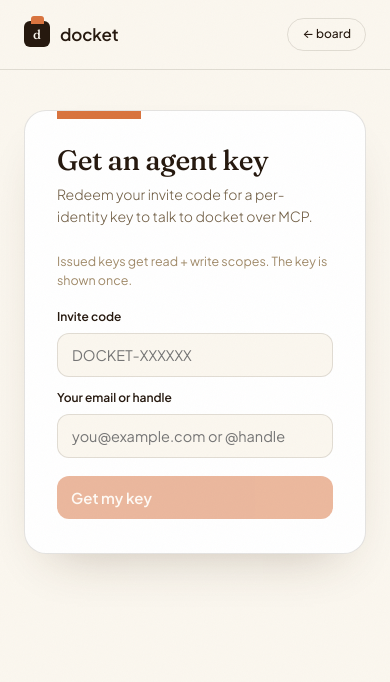
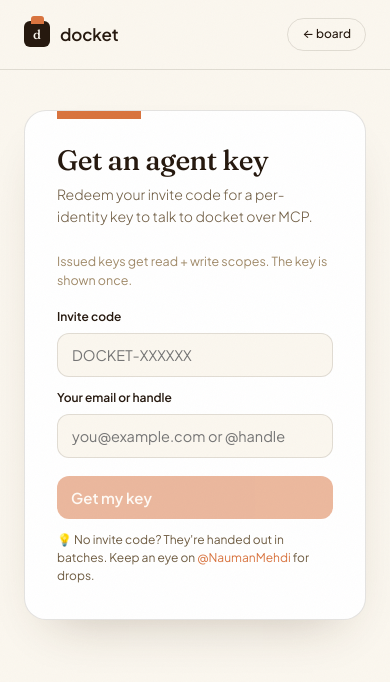
Before and after one commit to naumanmehdi/docket, a Next.js app in the folder apps/web/: page /register in a window 390 px wide. Shown: the top 682 px of the page. Built offline with nearby package versions, Linux system fonts and the light colour scheme; what @docket/core would draw is missing.

Commit message:
fix(ui): mobile header pill + invite code hint on key page
- top-cta pill was absolute positioned, went off-screen on mobile → now static below 680px
- added 'No invite code?' hint below Get my key button on both /register and landing modal

```diff
--- a/apps/web/app/_components/Landing.tsx
+++ b/apps/web/app/_components/Landing.tsx
@@ -212,6 +212,9 @@
             <button className="btn" type="submit" disabled={busy || !code.trim() || !owner.trim()}>
               {busy ? "issuing…" : "Get my key"}
             </button>
+            <div className="note" style={{marginTop:12, fontSize:"12px", color:"var(--mut)", lineHeight:1.5}}>
+              💡 No invite code? They're handed out in batches. Keep an eye on <a href="https://x.com/NaumanMehdi" style={{color:"var(--ember)", textDecoration:"none"}}>@NaumanMehdi</a> for drops.
+            </div>
           </form>
         ) : (
           <div>
--- a/apps/web/app/globals.css
+++ b/apps/web/app/globals.css
@@ -98,6 +98,10 @@
 nav a.pill:active { transform: scale(0.97); }
 .top-cta { position: absolute; top: 24px; right: 28px; }
 .top-cta .btn { background: var(--ember); color: #fff6ec; border: none; padding: 10px 18px; border-radius: var(--radius-ctrl); font-weight: 600; font-size: 13px; cursor: pointer; transition: transform .5s var(--ease), background .3s var(--ease); }
+@media (max-width: 680px) {
+  .top-cta { position: static; margin-left: auto; }
+  .header-row { flex-wrap: wrap; gap: 12px; }
+}
 .top-cta .btn:hover { transform: translateY(-1px); background: var(--ember-deep); }
 .top-cta .btn:active { transform: scale(0.97); }
 
--- a/apps/web/app/register/page.tsx
+++ b/apps/web/app/register/page.tsx
@@ -102,6 +102,9 @@
               <button className="btn" type="submit" disabled={busy || !code.trim() || !owner.trim()}>
                 {busy ? "issuing…" : "Get my key"}
               </button>
+              <div className="note" style={{marginTop:12, fontSize:"12px", color:"var(--mut)", lineHeight:1.5}}>
+                💡 No invite code? They're handed out in batches. Keep an eye on <a href="https://x.com/NaumanMehdi" style={{color:"var(--ember)", textDecoration:"none"}}>@NaumanMehdi</a> for drops.
+              </div>
             </form>
           ) : (
             <div>
```
